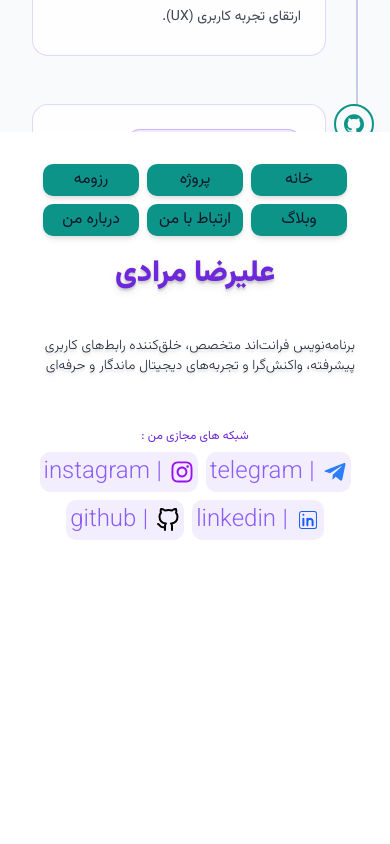
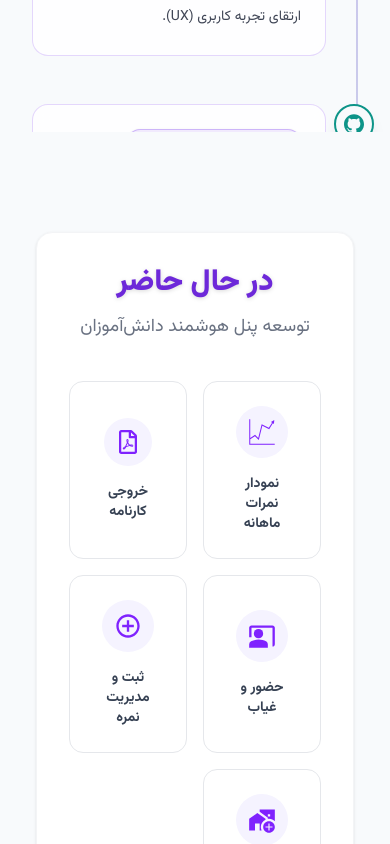
Before and after one commit to alirezza-mo/my-portfolio, a Next.js app: page / in a window 390 px wide. Shown: the part 8220-9064 px from the top of the page. Before the commit the page ends 8792 px from the top, so only its background shows below. Built offline with nearby package versions, Linux system fonts and the light colour scheme.

Commit message:
01. Add a section to the website now

```diff
--- a/src/app/page.tsx
+++ b/src/app/page.tsx
@@ -1,5 +1,6 @@
 import Footer from "@/component/modules/Footer/Footer";
 import AboutMe from "@/component/templates/index/body/AboutMe";
+import Currently from "@/component/templates/index/body/Currently";
 import GithubActivity from "@/component/templates/index/body/GithubActivity.client";
 import Projects from "@/component/templates/index/body/Projects";
 import Skills from "@/component/templates/index/body/Skills";
@@ -21,6 +22,9 @@ export default function Home(): React.ReactElement {
           <GithubActivity username="alirezza-mo" />
         </div>
         <TimeLine/>
+        <div className="container">
+        <Currently/>
+        </div>
         <Footer />
       </main>
     </>
--- /dev/null
+++ b/src/component/templates/index/body/Currently.tsx
@@ -0,0 +1,55 @@
+import React from "react";
+import { FaRegFilePdf } from "react-icons/fa";
+import { GiChart } from "react-icons/gi";
+import { MdAddHomeWork, MdControlPoint, MdCoPresent } from "react-icons/md";
+
+// 1. Data definition outside component to prevent re-creation
+const features = [
+  { id: 1, title: "نمودار نمرات ماهانه", icon: <GiChart size={28} /> }, // Icon size added
+  { id: 2, title: "خروجی کارنامه", icon: <FaRegFilePdf size={24} /> },
+  { id: 3, title: "حضور و غیاب", icon: <MdCoPresent size={28} /> },
+  { id: 4, title: "ثبت و مدیریت نمره", icon: <MdControlPoint size={28} /> },
+  { id: 5, title: "امکان ثبت تکالیف", icon: <MdAddHomeWork size={28} /> },
+];
+
+function Currently() {
+  return (
+    <section className="w-full mt-20 px-4">
+      <div className="rounded-2xl bg-surfaceLight dark:bg-surfaceDark p-8 w-full shadow-sm border border-gray-100 dark:border-zinc-800">
+
+        {/* Header Section */}
+        <div className="mb-10 text-center">
+          <h3 className="text-3xl md:text-4xl font-black text-headingTextLight dark:text-headingTextDark mb-3 drop-shadow-sm">
+            در حال حاضر
+          </h3>
+          <p className="text-lg md:text-xl text-gray-500 dark:text-gray-400 font-medium">
+            توسعه پنل هوشمند دانش‌آموزان
+          </p>
+        </div>
+
+        {/* Cards Grid */}
+        <div className="grid grid-cols-2 md:grid-cols-3 lg:grid-cols-5 gap-4">
+          {features.map((item) => (
+            <div
+              key={item.id}
+              className="group flex flex-col items-center justify-center p-6 gap-4 rounded-xl
+                         bg-white dark:bg-zinc-900 border border-gray-200 dark:border-zinc-700
+                         transition-all duration-300 hover:-translate-y-1 hover:shadow-lg hover:border-violet-500/30 cursor-pointer"
+            >
+              {/* Icon Container with subtle background */}
+              <div className="p-3 rounded-full bg-violet-50 text-violet-600 dark:bg-violet-900/20 dark:text-violet-400 group-hover:bg-violet-600 group-hover:text-white transition-colors duration-300">
+                {item.icon}
+              </div>
+
+              <span className="text-sm md:text-base font-bold text-gray-700 dark:text-gray-200 text-center group-hover:text-violet-600 dark:group-hover:text-violet-400 transition-colors">
+                {item.title}
+              </span>
+            </div>
+          ))}
+        </div>
+      </div>
+    </section>
+  );
+}
+
+export default Currently;
```
